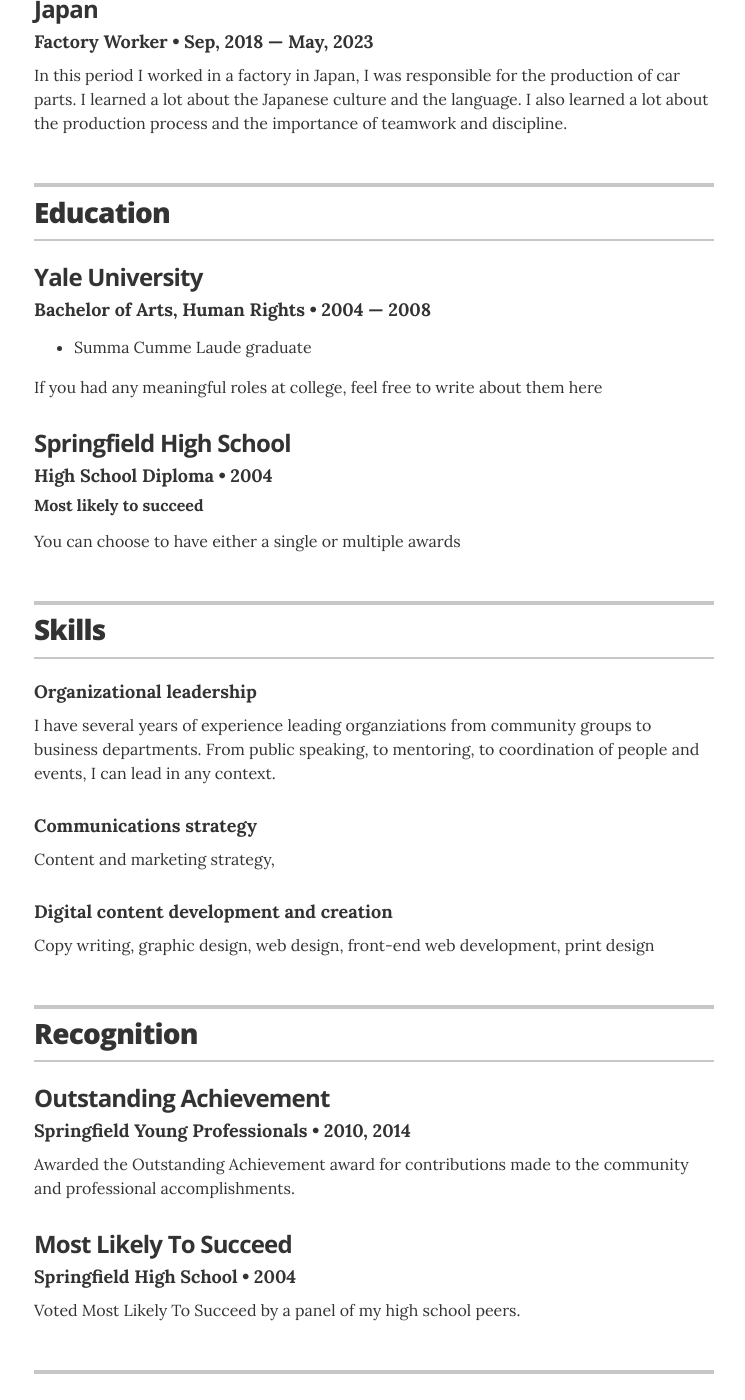
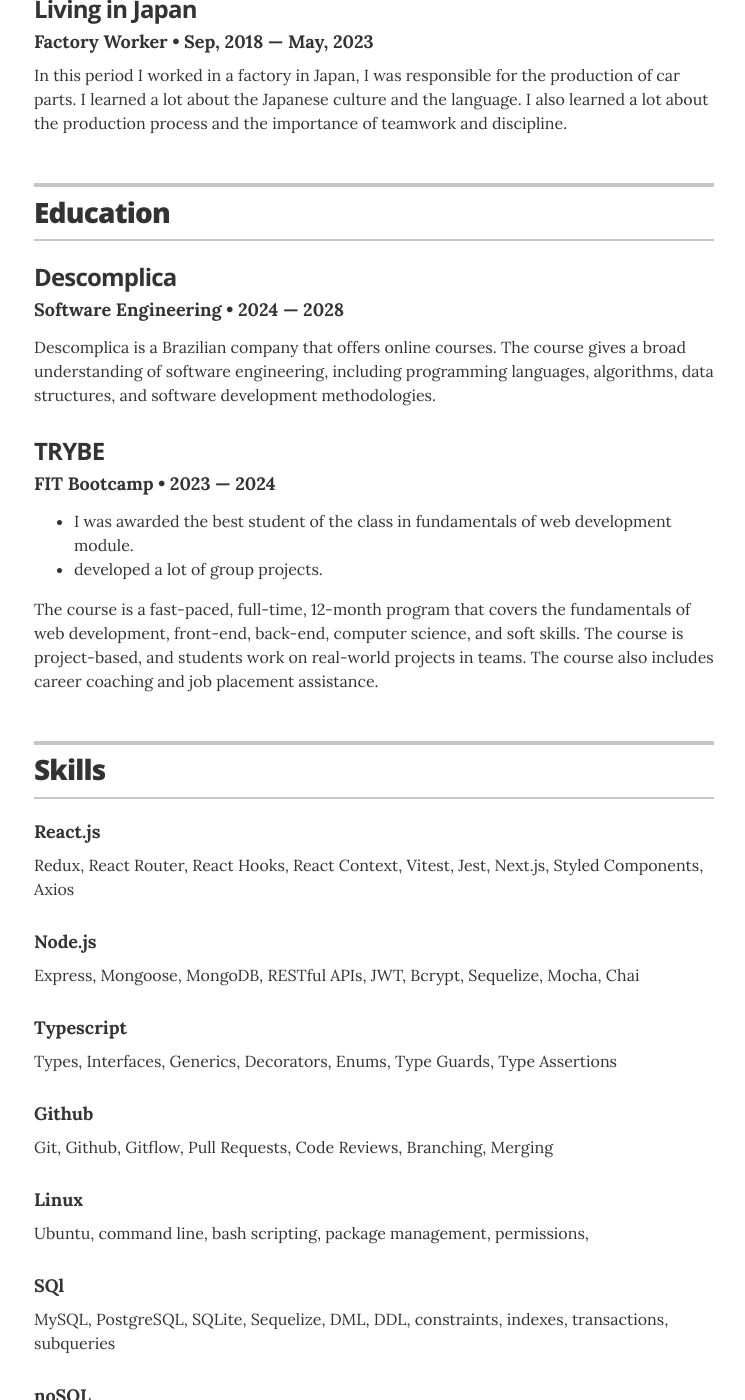
Before and after one commit to kinishii1/resume, a Jekyll site: the page built from index.html, in a window 1280 px wide and 1400 px high, scrolled down 1184 px. Shown: the whole window, without its empty margins (266-1011 px from the left). Built offline with Jekyll 4.4.1, drawn with Linux system fonts in a browser that asks for light colours; some of the changed text lies outside the part shown.

Commit message:
updating

```diff
--- a/_data/education.yml
+++ b/_data/education.yml
@@ -1,13 +1,13 @@
 # Degree
-- degree: Bachelor of Arts, Human Rights
-  uni: Yale University
-  year: 2004 &mdash; 2008
+- degree: Software Engineering
+  uni: Descomplica
+  year: 2024 &mdash; 2028
+  summary: Descomplica is a Brazilian company that offers online courses. The course gives a broad understanding of software engineering, including programming languages, algorithms, data structures, and software development methodologies.
+
+- degree: FIT Bootcamp
+  uni: TRYBE
+  year: 2023 &mdash; 2024
   awards:
-    - award: Summa Cumme Laude graduate
-  summary: If you had any meaningful roles at college, feel free to write about them here
-
-- degree: High School Diploma
-  uni: Springfield High School
-  year: 2004
-  award: Most likely to succeed
-  summary: You can choose to have either a single or multiple awards
+    - award: I was awarded the best student of the class in fundamentals of web development module.
+    - award: developed a lot of group projects.
+  summary: The course is a fast-paced, full-time, 12-month program that covers the fundamentals of web development, front-end, back-end, computer science, and soft skills. The course is project-based, and students work on real-world projects in teams. The course also includes career coaching and job placement assistance.
--- a/_data/experience.yml
+++ b/_data/experience.yml
@@ -18,7 +18,7 @@
   duration:  Nov, 2016  &mdash; Oct, 2017
   summary: Grupo TrendFoods is a company that owns the franchises China in Box and Gendai. I was responsible for assisting the IT manager with various tasks, such as giving internal support to the employees, managing the intranet, and helping with the implementation of new systems. Little contact with power bi and ERP systems.
 
-- company: Japan
+- company: Living in Japan
   position: Factory Worker
   duration:  Sep, 2018  &mdash; May, 2023
   summary: In this period I worked in a factory in Japan, I was responsible for the production of car parts. I learned a lot about the Japanese culture and the language. I also learned a lot about the production process and the importance of teamwork and discipline.
--- a/_data/skills.yml
+++ b/_data/skills.yml
@@ -1,12 +1,42 @@
 # Skills
-# Organizational leadership
-- skill: Organizational leadership
-  description: I have several years of experience leading organziations from community groups to business departments. From public speaking, to mentoring, to coordination of people and events, I can lead in any context.
+- skill: React.js
+  description: Redux, React Router, React Hooks, React Context, Vitest, Jest, Next.js, Styled Components, Axios
 
-# Communications strategy
-- skill: Communications strategy
-  description: Content and marketing strategy,
+- skill: Node.js
+  description: Express, Mongoose, MongoDB, RESTful APIs, JWT, Bcrypt, Sequelize, Mocha, Chai
 
-# Digital content development and creation
-- skill: Digital content development and creation
-  description: Copy writing, graphic design, web design, front-end web development, print design
+- skill: Typescript
+  description: Types, Interfaces, Generics, Decorators, Enums, Type Guards, Type Assertions
+
+- skill: Github
+  description: Git, Github, Gitflow, Pull Requests, Code Reviews, Branching, Merging
+
+- skill: Linux
+  description: Ubuntu, command line, bash scripting, package management, permissions,
+
+- skill: SQl
+  description: MySQL, PostgreSQL, SQLite, Sequelize, DML, DDL, constraints, indexes, transactions, subqueries
+
+- skill: noSQL
+  description: MongoDB, Mongoose,
+
+- skill: Docker
+  description: Docker, Docker Compose, Dockerfile, Docker Hub, Docker CLI
+
+- skill: Kubernetes
+  description: Kubectl, Minikube
+
+- skill: Software Architecture
+  description: MVC, REST, microservices, monolithic, SOLID principles, OOP
+
+- skill: Data Structures
+  description: Arrays, Linked Lists, Stacks, Queues, Trees, Graphs, Hash Tables
+
+- skill: Agile
+  description: Scrum, Kanban, Sprint Planning
+
+- skill: Ux/UI
+  description: Figma, Wireframing, Prototyping
+
+- skill: Api Integration
+  description: REST, Postman, Swagger
--- a/_layouts/resume.html
+++ b/_layouts/resume.html
@@ -233,7 +233,6 @@
 
       <footer class="page-footer">
         <p class="footer-line">Made by <a href="http://twitter.com/jglovier">@jglovier</a>. Fork me on <a href="https://github.com/jglovier/resume-template">GitHub</a>.</p>
-        <p class="footer-line">If this is your live resume, you can modify or remove this part. ;-)</p>
       </footer>
 
     </div>
```
